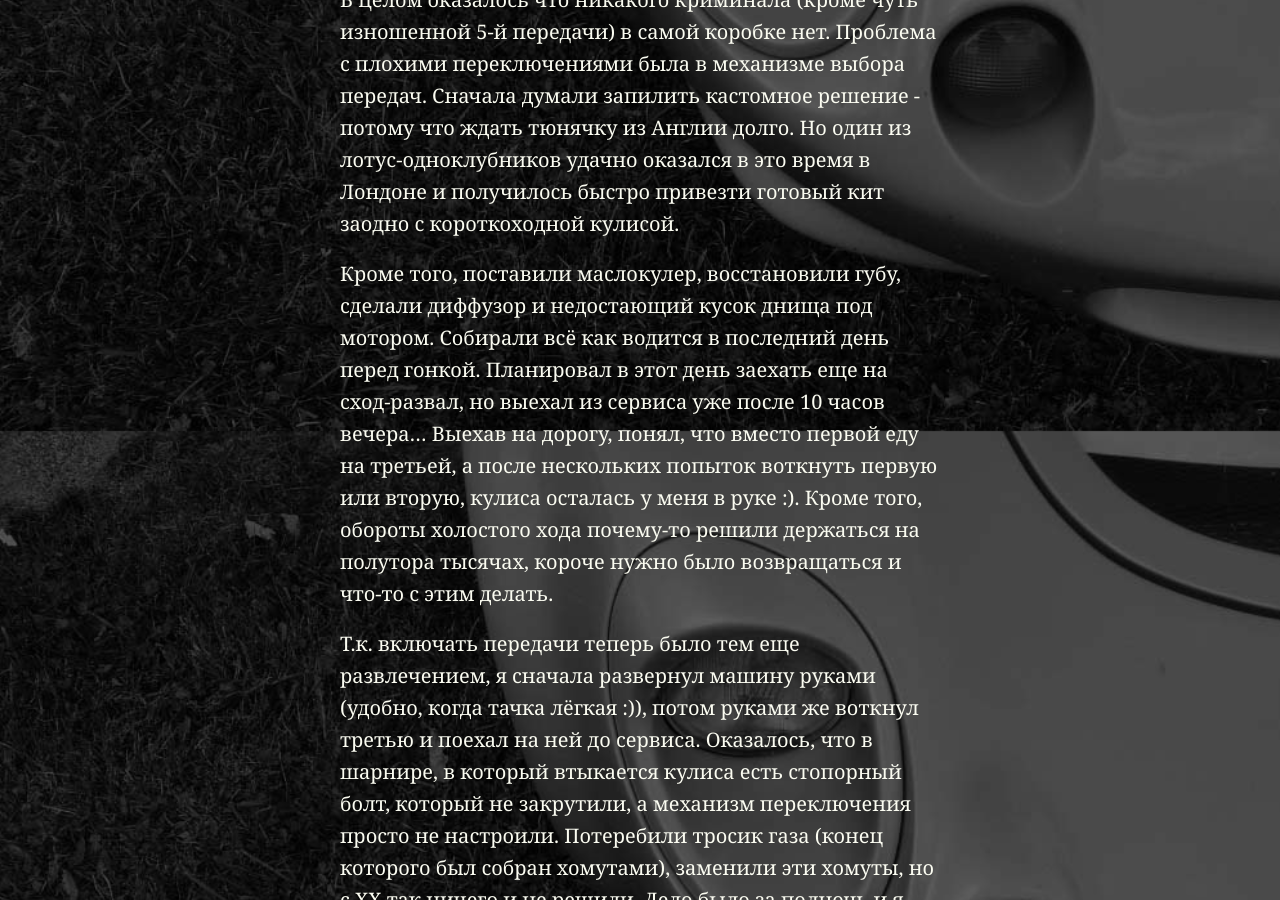
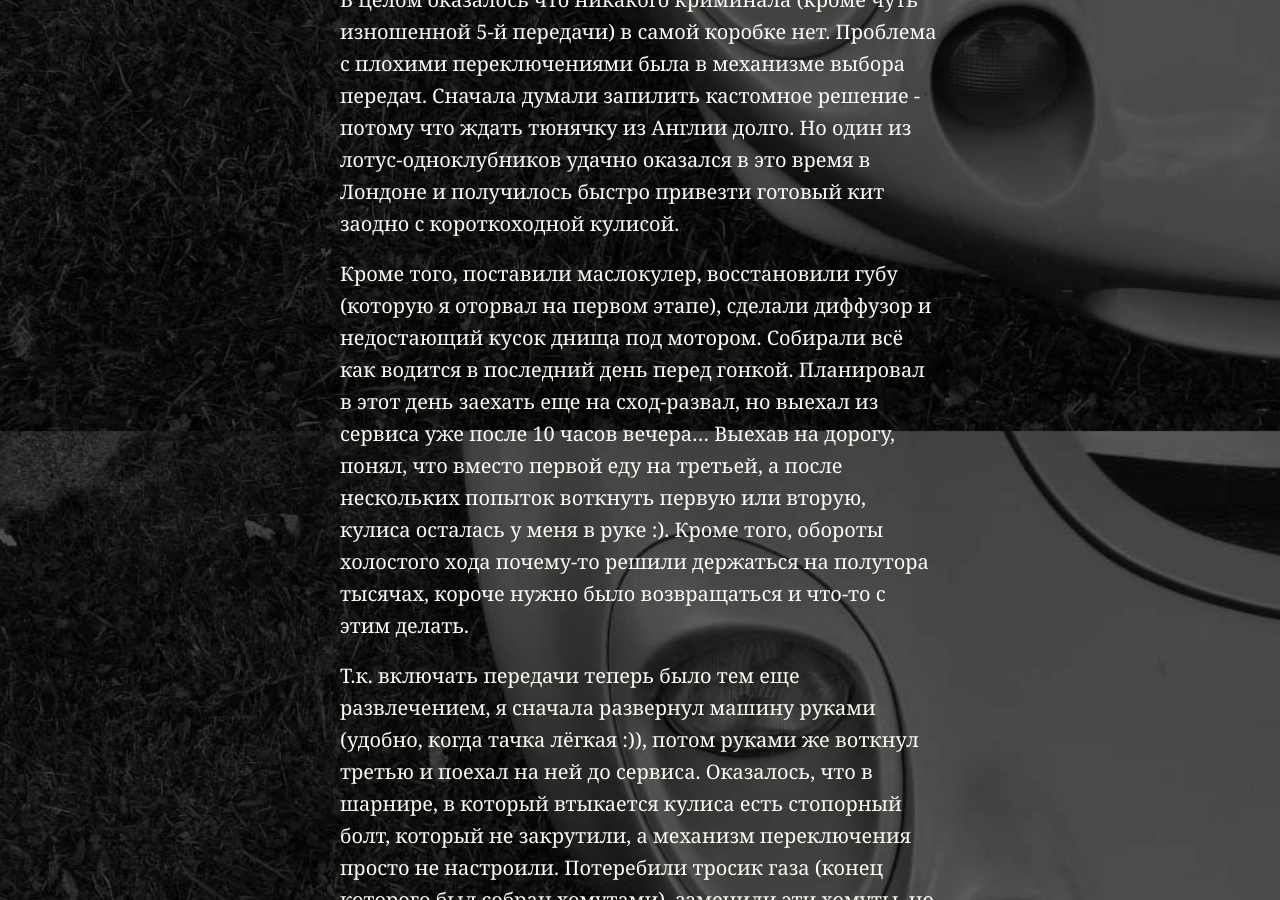
Before and after one commit to myelise/myelise.github.io, a Jekyll site: the page built from _posts/2015-06-24-time-attacks.md, in a window 1280 px wide and 900 px high, scrolled down 469 px. Built offline with Jekyll 4.4.1, drawn with Linux system fonts in a browser that asks for light colours; nearby versions of some CDN libraries; comment, search, counter and statistics services are not loaded.

Commit message:
fix - обновил текст

```diff
--- a/_posts/2015-06-24-time-attacks.md
+++ b/_posts/2015-06-24-time-attacks.md
@@ -8,7 +8,7 @@ description:
 
 В целом оказалось что никакого криминала (кроме чуть изношенной 5-й передачи) в самой коробке нет. Проблема с плохими переключениями была в механизме выбора передач. Сначала думали запилить кастомное решение - потому что ждать тюнячку из Англии долго. Но один из лотус-одноклубников удачно оказался в это время в Лондоне и получилось быстро привезти готовый кит заодно с короткоходной кулисой.
 
-Кроме того, поставили маслокулер, восстановили губу, сделали диффузор и недостающий кусок днища под мотором. Собирали всё как водится в последний день перед гонкой. Планировал в этот день заехать еще на сход-развал, но выехал из сервиса уже после 10 часов вечера... Выехав на дорогу, понял, что вместо первой еду на третьей, а после нескольких попыток воткнуть первую или вторую, кулиса осталась у меня в руке :). Кроме того, обороты холостого хода почему-то решили держаться на полутора тысячах, короче нужно было возвращаться и что-то с этим делать.
+Кроме того, поставили маслокулер, восстановили губу (которую я оторвал на первом этапе), сделали диффузор и недостающий кусок днища под мотором. Собирали всё как водится в последний день перед гонкой. Планировал в этот день заехать еще на сход-развал, но выехал из сервиса уже после 10 часов вечера... Выехав на дорогу, понял, что вместо первой еду на третьей, а после нескольких попыток воткнуть первую или вторую, кулиса осталась у меня в руке :). Кроме того, обороты холостого хода почему-то решили держаться на полутора тысячах, короче нужно было возвращаться и что-то с этим делать.
 
 Т.к. включать передачи теперь было тем еще развлечением, я сначала развернул машину руками (удобно, когда тачка лёгкая :)), потом руками же воткнул третью и поехал на ней до сервиса. Оказалось, что в шарнире, в который втыкается кулиса есть стопорный болт, который не закрутили, а механизм переключения просто не настроили. Потеребили тросик газа (конец которого был собран хомутами), заменили эти хомуты, но с ХХ так ничего и не решили. Дело было за полночь и я решил ехать домой.
 
```
